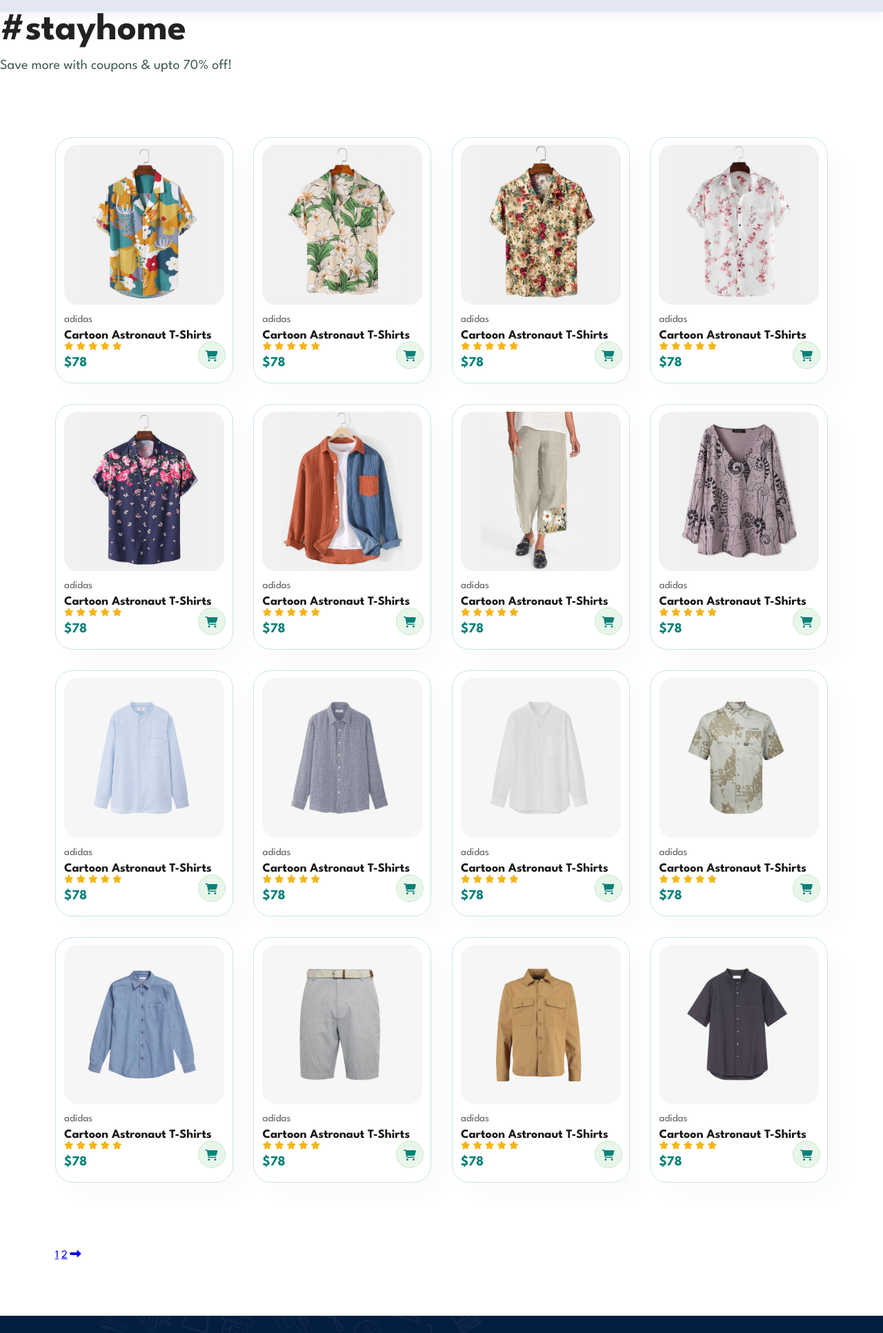
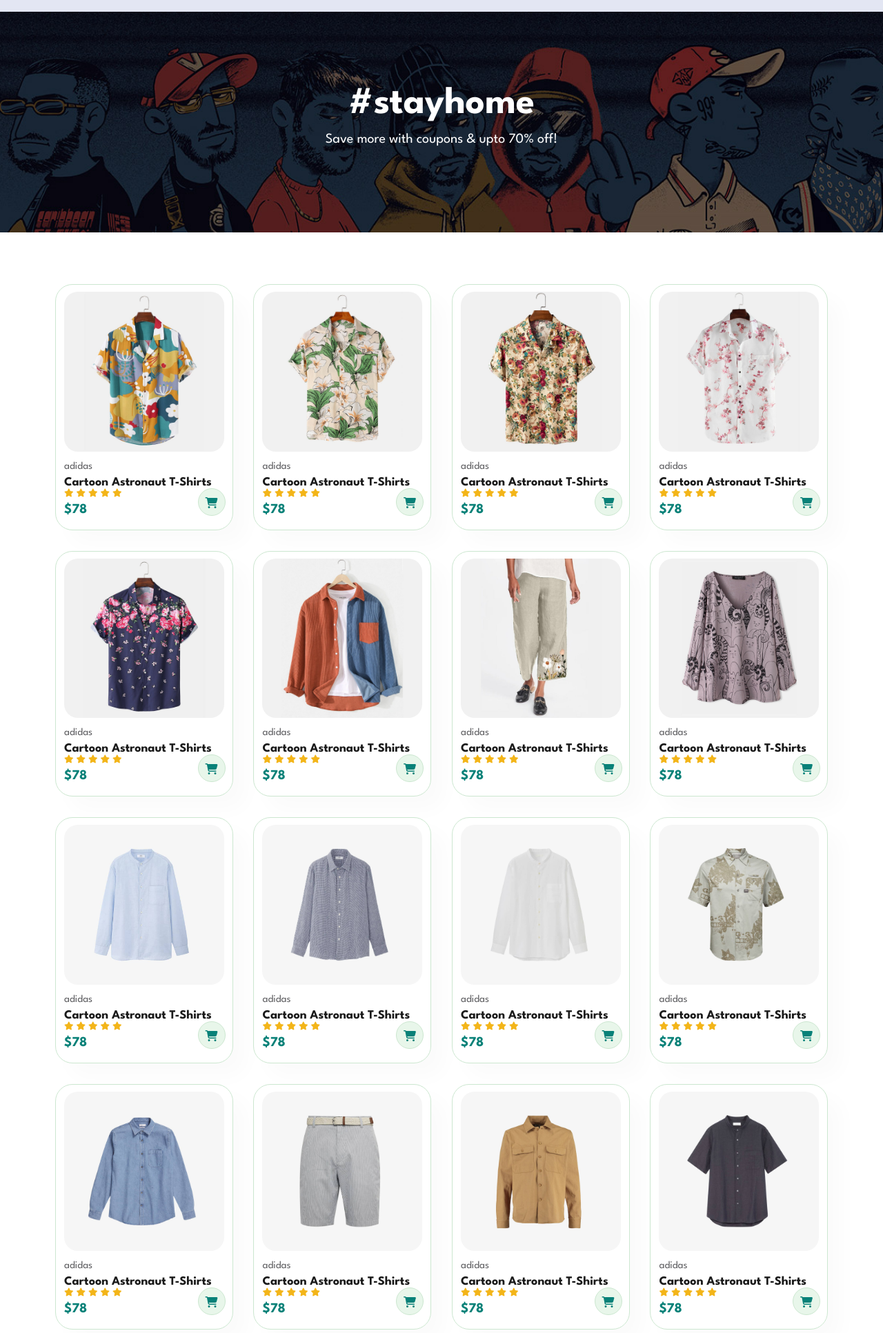
Before and after one commit to Hussainbhanpura/cara, a plain HTML site: page shop.html in a window 1280 px wide. Shown: the part 67-2000 px from the top of the page at 69% size. Drawn offline with Linux system fonts and the light colour scheme.

Commit message:
Update style.css

```diff
--- a/style.css
+++ b/style.css
@@ -509,6 +509,44 @@ footer .copyright{
     text-align: center;
 }
 
+/* Shop Page */
+#page-header{
+background-image: url("img/banner/b1.jpg");
+width: 100%;
+height: 40vh;
+background-size: cover;
+background-position: center;
+display: flex;
+flex-direction: column;
+text-align: center;
+justify-content: center;
+padding: 14px;
+}
+#page-header h2,
+#page-header p
+{
+    color: #fff;
+}
+
+#pagination
+{
+    text-align: center;
+}
+#pagination a
+{
+   text-decoration: none;
+   background-color: #088178;
+   padding: 15px 20px;
+   border-radius: 4px;
+   color: #fff;
+   font-weight: 600;
+}
+
+
+
+
+
+
 
 
 
@@ -632,8 +670,14 @@ footer .copyright{
     #product1 .pro {
         width: 100%;
     }
+    #banner {
+        height: 40vh;
+    }
+    #banner h2 {
+        font-size: 30px;
+    }
     #sm-banner .banner-box {
-        height: 40vh;
+        height: 35vh;
     }
     #banner3 {
         padding: 0 20px;
```
